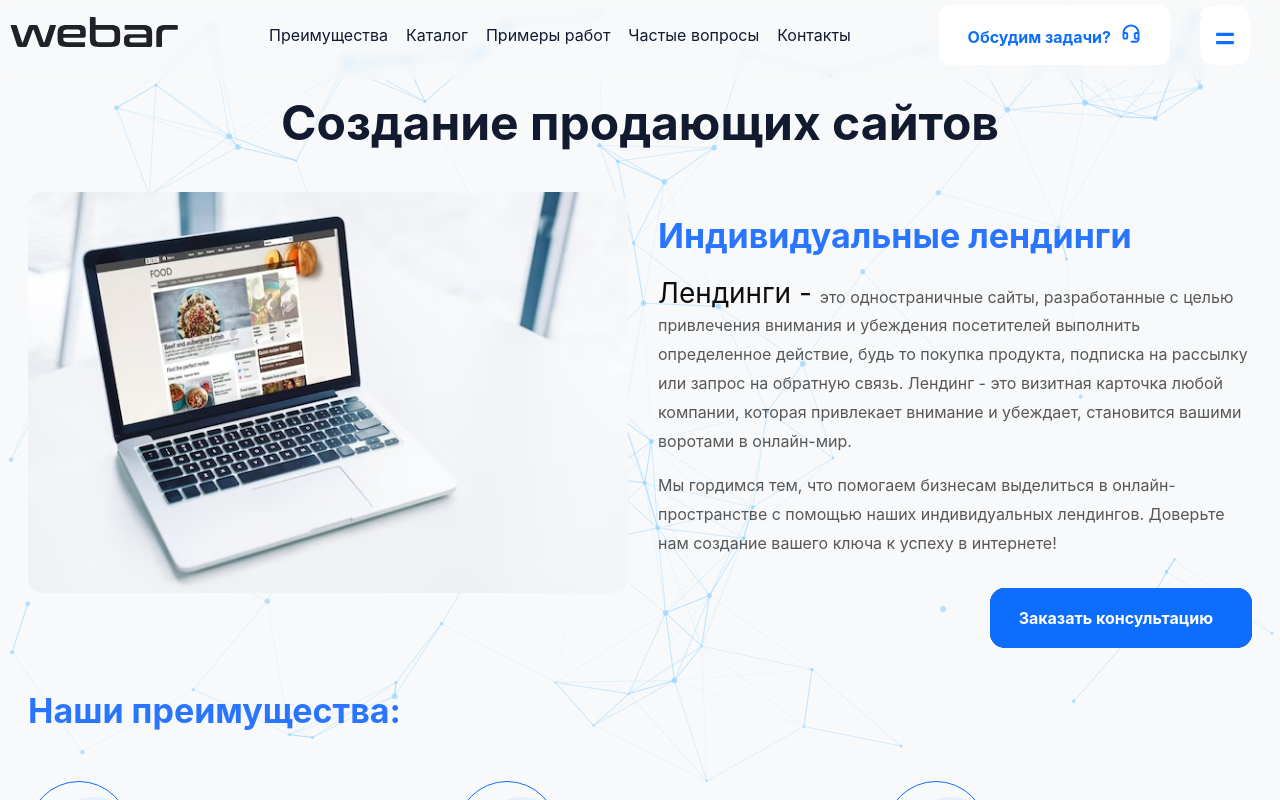
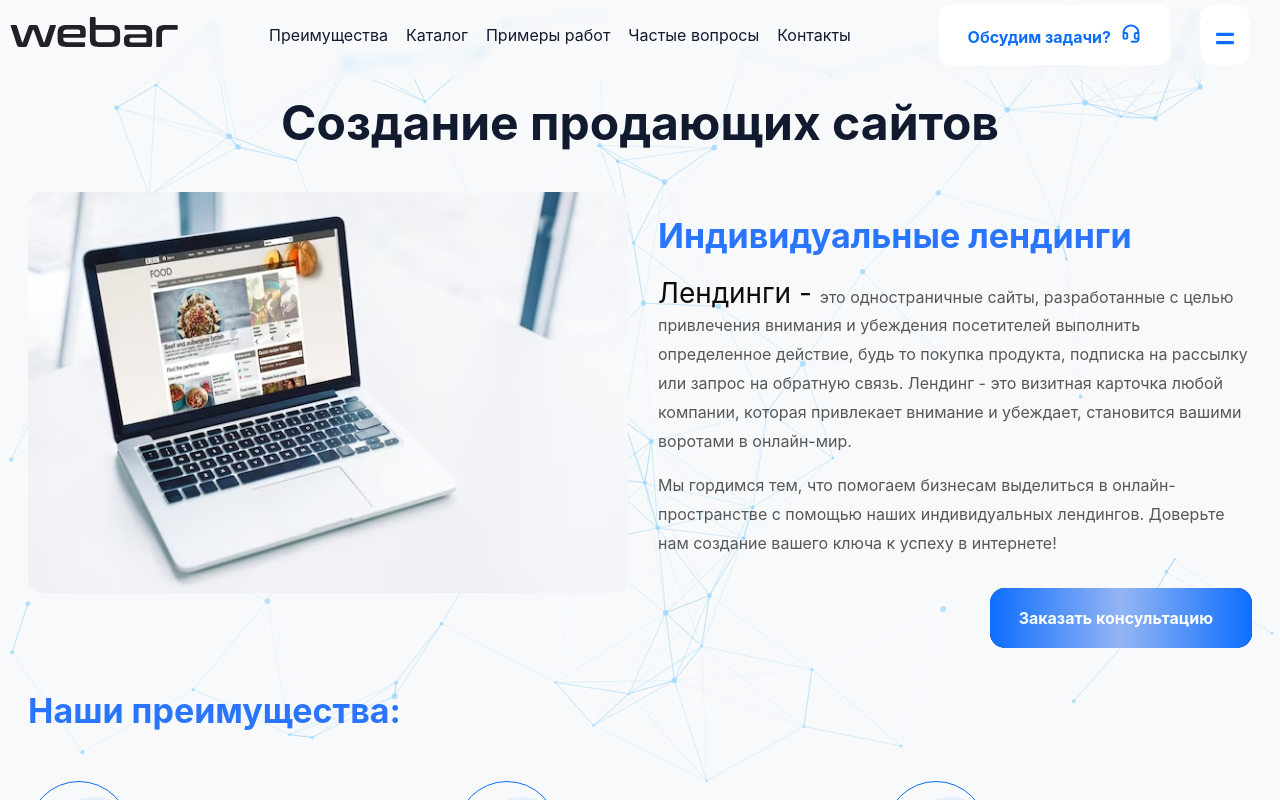
Before and after one commit to ar-webar/webar, a Next.js app: page /sites in a window 1280 px wide. Shown: the top 800 px of the page. Built offline with nearby package versions, Linux system fonts and the light colour scheme.

Commit message:
change styles btn

```diff
--- a/app/components/ContactBlock/contact.module.scss
+++ b/app/components/ContactBlock/contact.module.scss
@@ -60,7 +60,9 @@
     border-width: 0;
     padding: 0;
     cursor: pointer;
-    background-color: #0d6efd;
+    // background-color: #0d6efd;
+    background: linear-gradient(90deg, #0d6efd 0%, #94b5f4 50%, #0d6efd 100%);
+
     color: #ffffff;
     font-size: 16px;
     font-weight: 700;
@@ -76,6 +78,7 @@
 
     &:hover {
       opacity: 0.85;
+      background: linear-gradient(90deg, #031f4a 0%, #2b6de9 50%, #031f4a 100%);
     }
   }
 }
--- a/app/components/ContactBlock/contactBlock.module.scss
+++ b/app/components/ContactBlock/contactBlock.module.scss
@@ -76,7 +76,8 @@
 }
 
 .icon {
-  background-color: #0d6efd;
+  // background-color: #0d6efd;
+  background: linear-gradient( #0d6efd , #94b5f4 , );
   border-radius: 60px;
   color: #ffffff;
   align-items: center;
@@ -94,7 +95,8 @@
   }
 
   &:hover {
-    opacity: 0.7;
+    opacity: 0.9;
+    background: linear-gradient( #031f4a, #2b6de9,)
   }
 }
 
--- a/app/components/Header/header.module.scss
+++ b/app/components/Header/header.module.scss
@@ -94,7 +94,8 @@
     }
 
     .btnForm {
-      background-color: #0d6efd;
+      // background-color: #0d6efd;
+      background: linear-gradient(90deg, #0d6efd 0%, #94b5f4 50%, #0d6efd 100%);
       border-radius: 15px;
       position: relative;
       padding: 18px 29px;
@@ -189,7 +190,8 @@
       padding: 10px;
       font-weight: 700;
       text-decoration: none;
-      background-color: rgb(13, 110, 253);
+      // background-color: rgb(13, 110, 253);
+      background: linear-gradient(90deg, #0d6efd 0%, #94b5f4 50%, #0d6efd 100%);
       fill: white;
 
       &:before {
--- a/app/components/Heroblock/heroblock.module.scss
+++ b/app/components/Heroblock/heroblock.module.scss
@@ -59,7 +59,8 @@
 
 .btnConsult {
   font-family: "Inter", sans-serif;
-  background-color: #111a2e;
+  // background-color: #111a2e;
+  background: linear-gradient(90deg, #031f4a 0%, #2b6de9 50%, #031f4a 100%);
   border-radius: 15px;
   position: relative;
   z-index: 7;
@@ -93,7 +94,8 @@
   transition-duration: 0.3s;
   transition-timing-function: ease-out;
   border-radius: 14px;
-  background: #0d6efd;
+  // background: #0d6efd;
+  background: linear-gradient(90deg, #0d6efd 0%, #94b5f4 50%, #0d6efd 100%);
   border-radius: 15px;
   border: none;
 }
--- a/app/sites/design.module.scss
+++ b/app/sites/design.module.scss
@@ -85,7 +85,8 @@
 
         .btnConsult {
             font-family: "Inter", sans-serif;
-            background-color: #111a2e;
+            // background-color: #111a2e;
+            background: linear-gradient(90deg, #031f4a 0%, #2b6de9 50%, #031f4a 100%);
             border-radius: 15px;
             position: relative;
             z-index: 7;
@@ -121,7 +122,8 @@
             transition-duration: 0.3s;
             transition-timing-function: ease-out;
             border-radius: 14px;
-            background: #0d6efd;
+            // background: #0d6efd;
+            background: linear-gradient(90deg, #0d6efd 0%, #94b5f4 50%, #0d6efd 100%);
             border-radius: 15px;
             border: none;
           }
--- a/app/sites/index.module.scss
+++ b/app/sites/index.module.scss
@@ -74,7 +74,8 @@
 
         .btnConsult {
             font-family: "Inter", sans-serif;
-            background-color: #111a2e;
+            // background-color: #111a2e;
+            background: linear-gradient(90deg, #031f4a 0%, #2b6de9 50%, #031f4a 100%);
             border-radius: 15px;
             position: relative;
             z-index: 7;
@@ -110,7 +111,9 @@
             transition-duration: 0.3s;
             transition-timing-function: ease-out;
             border-radius: 14px;
-            background: #0d6efd;
+            // background: #0d6efd;
+            // background: linear-gradient(90deg, #0d6efd 0%, #023695 50%, #0d6efd 100%);
+            background: linear-gradient(90deg, #0d6efd 0%, #94b5f4 50%, #0d6efd 100%);
             border-radius: 15px;
             border: none;
           }
--- a/app/sites/model.module.scss
+++ b/app/sites/model.module.scss
@@ -47,7 +47,8 @@
 
         .btnConsult {
             font-family: "Inter", sans-serif;
-            background-color: #111a2e;
+            // background-color: #111a2e;
+            background: linear-gradient(90deg, #031f4a 0%, #2b6de9 50%, #031f4a 100%);
             border-radius: 15px;
             position: relative;
             z-index: 7;
@@ -83,7 +84,8 @@
             transition-duration: 0.3s;
             transition-timing-function: ease-out;
             border-radius: 14px;
-            background: #0d6efd;
+            // background: #0d6efd;
+            background: linear-gradient(90deg, #0d6efd 0%, #94b5f4 50%, #0d6efd 100%);
             border-radius: 15px;
             border: none;
           }
```
